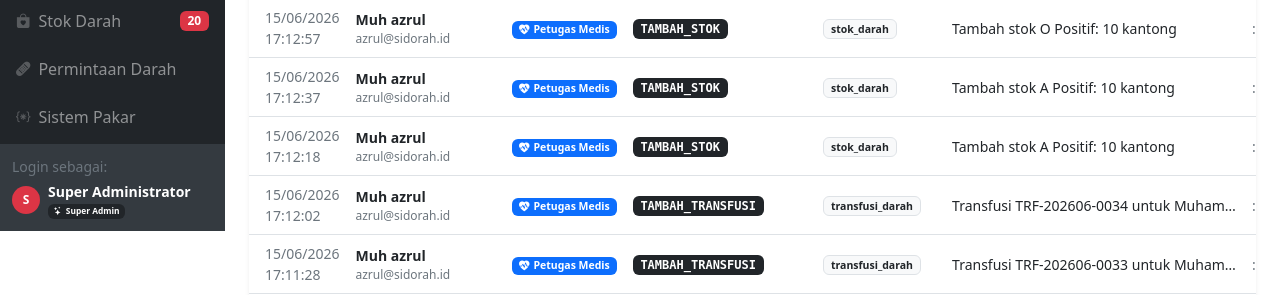
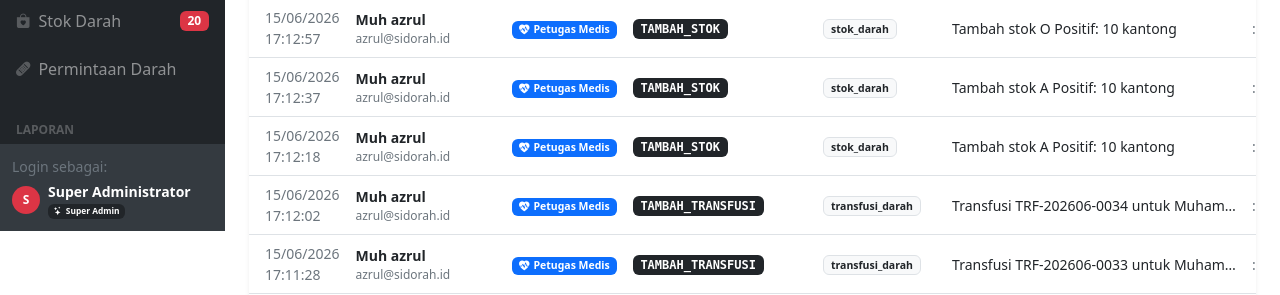
Before and after one commit to muhsultan200612-stack/SIDORAH-Tugas_PemrogramanWeb, a PHP site: page /audit_log.php in a window 1280 px wide. Shown: the part 569-864 px from the top of the page. Run offline with PHP 8.4, Linux system fonts and the light colour scheme; a user stored in the database is signed in; data comes from the database, SQL or seed files in the repository; data that the repository does not hold is empty.

Commit message:
Update sidenav.php
menghapus iot monitoring dan sistem pakar ke dalam tampilan urutan menu sebelah kiri.

```diff
--- a/includes/sidenav.php
+++ b/includes/sidenav.php
@@ -97,31 +97,10 @@ $halaman_aktif = basename($_SERVER['PHP_SELF']);
                     Permintaan Darah
                 </a>
 
-                <!-- Sistem Pakar -->
-                <?php if (cekRole([ROLE_SUPER_ADMIN, ROLE_ADMIN, ROLE_PETUGAS_MEDIS])): ?>
-                <a class="nav-link <?= $halaman_aktif==='sistem_pakar.php'?'active':'' ?>"
-                   href="sistem_pakar.php">
-                    <div class="sb-nav-link-icon"><i class="bi bi-braces-asterisk"></i></div>
-                    Sistem Pakar
-                </a>
-                <?php endif; ?>
+
                 <?php endif; ?>
 
-                <!-- ── IOT ── -->
-                <?php if (cekRole([ROLE_SUPER_ADMIN, ROLE_ADMIN, ROLE_PETUGAS_MEDIS])): ?>
-                <div class="sb-sidenav-menu-heading">IoT & Monitoring</div>
-                <a class="nav-link <?= $halaman_aktif==='monitoring_iot.php'?'active':'' ?>"
-                   href="monitoring_iot.php">
-                    <div class="sb-nav-link-icon"><i class="bi bi-cpu-fill"></i></div>
-                    Monitoring Suhu Darah
-                    <?php
-                    $res_kritis = $koneksi->query("SELECT COUNT(*) as n FROM sensor_suhu WHERE status='kritis' AND created_at >= DATE_SUB(NOW(), INTERVAL 1 HOUR)");
-                    $suhu_kritis = $res_kritis ? $res_kritis->fetch_assoc()['n'] : 0;
-                    if ($suhu_kritis > 0): ?>
-                    <span class="badge bg-danger ms-auto">⚠</span>
-                    <?php endif; ?>
-                </a>
-                <?php endif; ?>
+
 
                 <!-- ── LAPORAN ── -->
                 <?php if (cekRole([ROLE_SUPER_ADMIN, ROLE_MANAJEMEN, ROLE_ADMIN])): ?>
```
